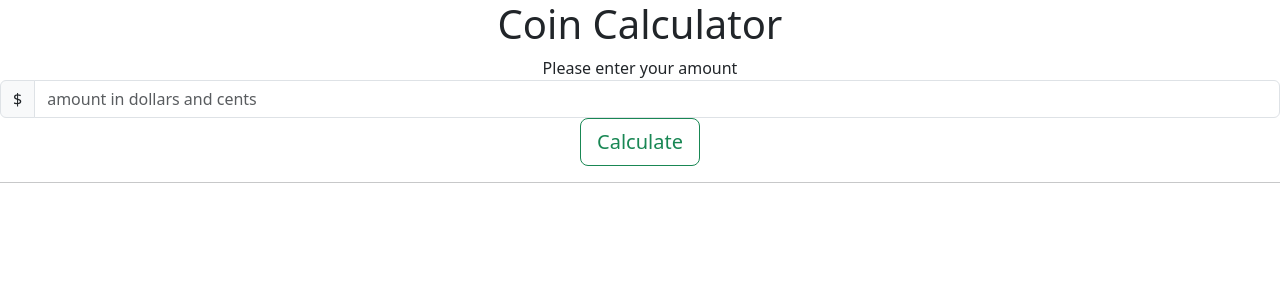
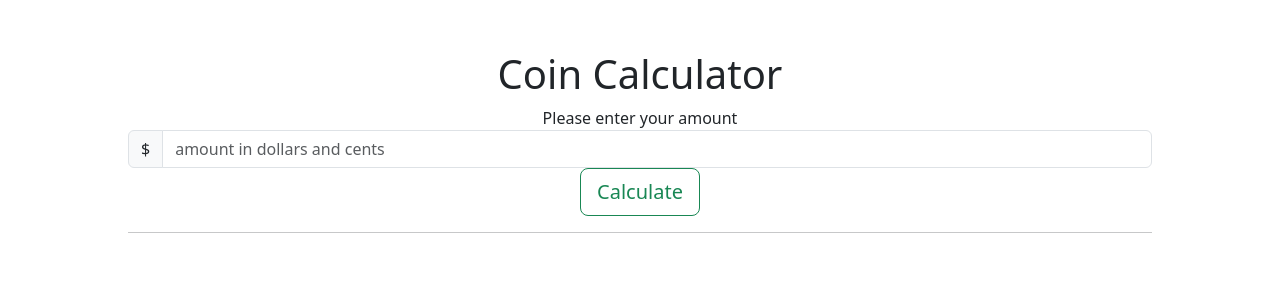
Before and after one commit to sayamgautam1/coin-calculator-react, a React (Create React App) app: page / in a window 1280 px wide. Shown: the top 300 px of the page. Built offline with nearby package versions, Linux system fonts and the light colour scheme.

Commit message:
fix:style and layout

```diff
--- a/src/App.css
+++ b/src/App.css
@@ -1,5 +1,7 @@
 .App {
   text-align: center;
+  max-width: 1024px;
+  margin: 50px auto;
 }
 
 .App-logo {
--- a/src/App.tsx
+++ b/src/App.tsx
@@ -11,7 +11,6 @@ function App() {
   const [coins, setCoins] = useState<Denominations>();
 
   const handleSubmit = (value: string) => {
-    console.log("App got value:", value);
     const amtInNumber = parseAmtAsString(value);
     const coins = getCoins(amtInNumber);
     setCoins(coins);
```
